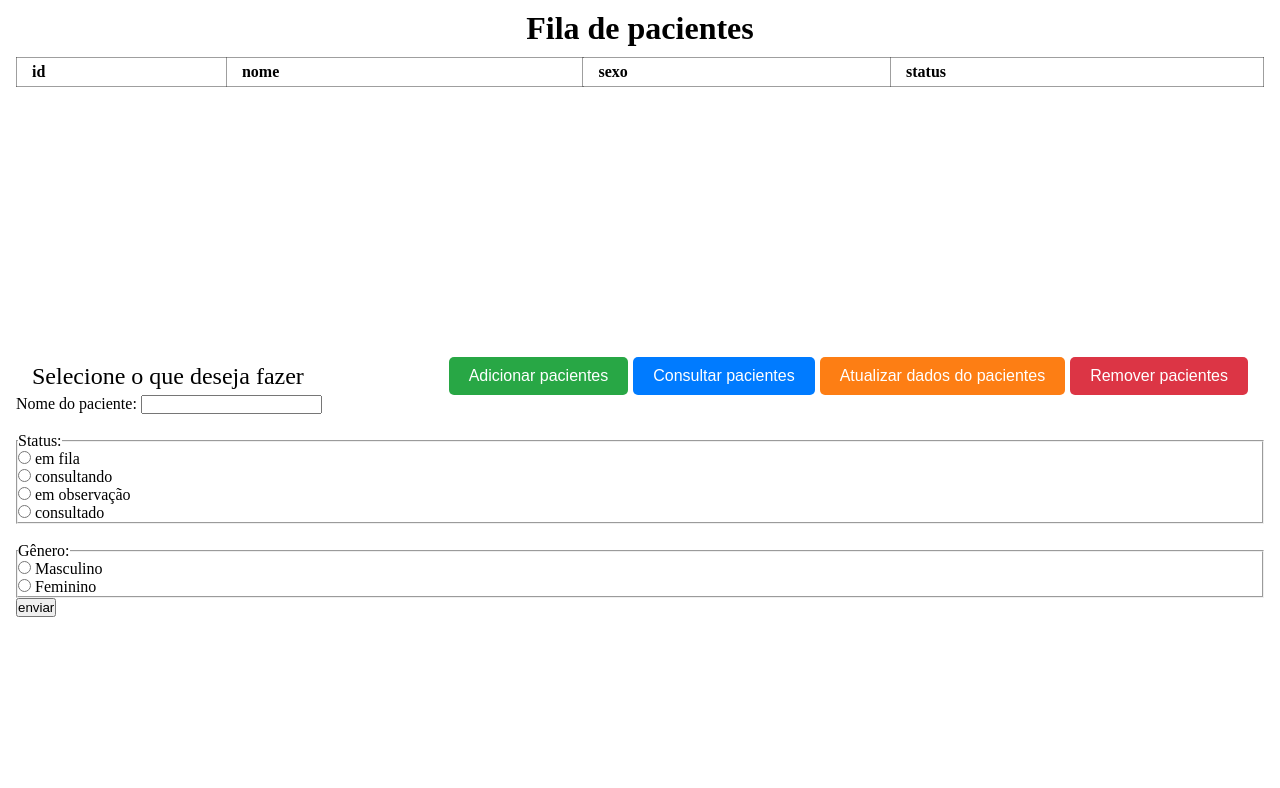
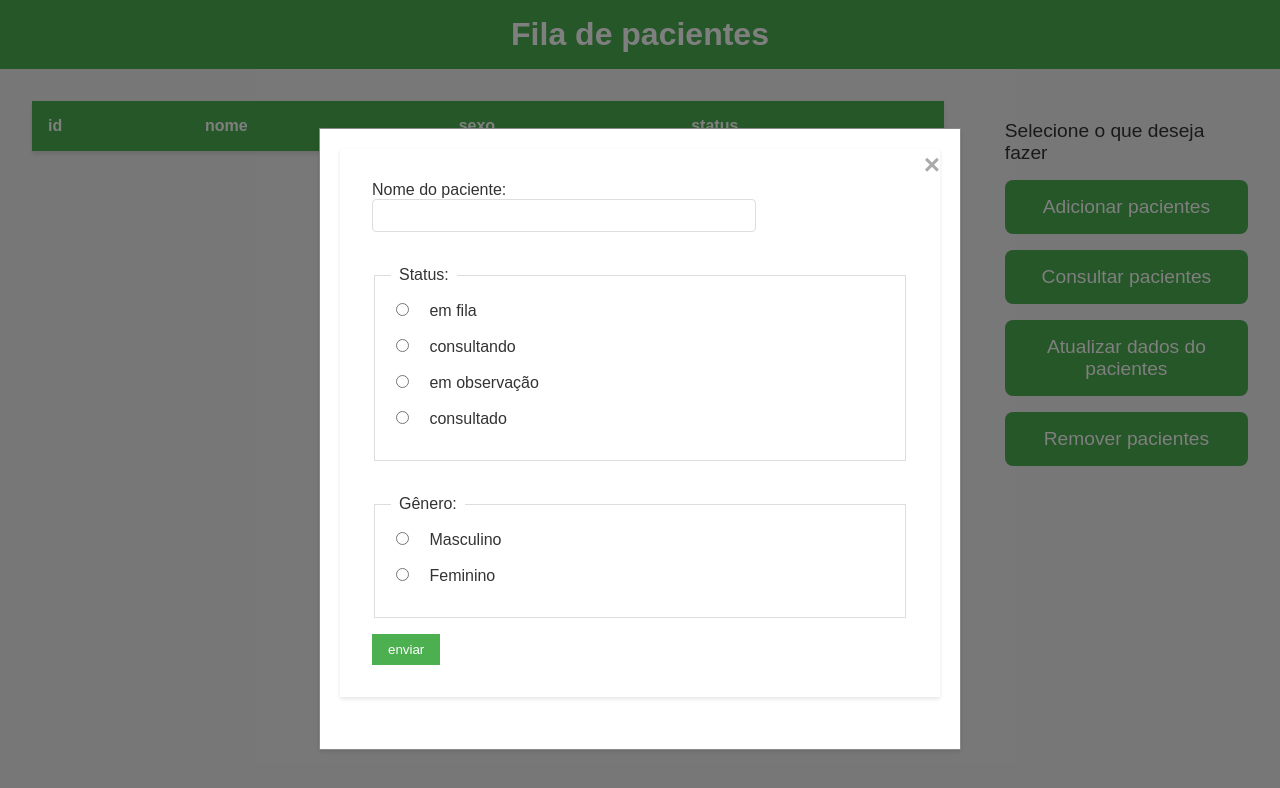
Before and after one commit to macielzeferino/queue-of-patients, a plain HTML site: page src/index.html in a window 1280 px wide. Both pictures are taken after a click on the button "Adicionar pacientes". Drawn offline with Linux system fonts and the light colour scheme.

Commit message:
adding stylizations and function modal for form

```diff
--- a/services/tableDataSynchronization.js
+++ b/services/tableDataSynchronization.js
@@ -39,3 +39,59 @@ function renderTable(data) {
       tableBody.appendChild(row);
   });
 }
+
+
+document.addEventListener('DOMContentLoaded', () => {
+    const addButton = document.querySelector('.btn-add');
+    const viewButton = document.querySelector('.btn-view');
+    const updateButton = document.querySelector('.btn-update');
+    const deleteButton = document.querySelector('.btn-delete');
+
+    const addModal = document.getElementById('formAdd');
+    const viewModal = document.getElementById('formView');
+    const updateModal = document.getElementById('formUpdate');
+    const deleteModal = document.getElementById('formDelete');
+
+    const closeButtons = document.querySelectorAll('.close');
+
+    addButton.addEventListener('click', () => {
+      addModal.classList.remove('hidden');
+      addModal.style.display = 'block';
+    });
+
+    viewButton.addEventListener('click', () => {
+      viewModal.classList.remove('hidden');
+      viewModal.style.display = 'block';
+    });
+
+    updateButton.addEventListener('click', () => {
+      updateModal.classList.remove('hidden');
+      updateModal.style.display = 'block';
+    });
+
+    deleteButton.addEventListener('click', () => {
+      deleteModal.classList.remove('hidden');
+      deleteModal.style.display = 'block';
+    });
+
+    closeButtons.forEach(button => {
+      button.addEventListener('click', () => {
+        addModal.style.display = 'none';
+        viewModal.style.display = 'none';
+        updateModal.style.display = 'none';
+        deleteModal.style.display = 'none';
+      });
+    });
+
+    window.addEventListener('click', (event) => {
+      if (event.target == addModal) {
+        addModal.style.display = 'none';
+      } else if (event.target == viewModal) {
+        viewModal.style.display = 'none';
+      } else if (event.target == updateModal) {
+        updateModal.style.display = 'none';
+      } else if (event.target == deleteModal) {
+        deleteModal.style.display = 'none';
+      }
+    });
+  });
--- a/src/index.html
+++ b/src/index.html
@@ -3,14 +3,12 @@
 <head>
   <meta charset="UTF-8">
   <meta name="viewport" content="width=device-width, initial-scale=1.0">
-  <title>queue patients</title>
+  <title>Queue Patients</title>
   <link rel="stylesheet" href="style.css">
 </head>
 <body>
   <header>
-    <h1>
-      Fila de pacientes
-    </h1>
+    <h1>Fila de pacientes</h1>
   </header>
   <main>
     <section class="output-datas">
@@ -24,9 +22,11 @@
           </tr>
         </thead>
         <tbody>
+          <!-- Dynamic content here -->
         </tbody>
       </table>
     </section>
+
     <section class="input-datas">
       <p>Selecione o que deseja fazer</p>
       <div class="buttons">
@@ -36,11 +36,16 @@
         <button class="btn btn-delete">Remover pacientes</button>
       </div>
     </section>
-    <form action="#" class="hidden" id="formData">
+
+    <div class="modal hidden" id="formAdd">
+      <div class="modal-content">
+        <span class="close">&times;</span>
+        <form action="#">
           <div>
-        <label for="name">Nome do paciente: </label>
+            <label for="name">Nome do paciente:</label>
             <input type="text" name="name" id="name">
-      </div><br>
+          </div>
+          <br>
           <fieldset>
             <legend>Status:</legend>
             <div>
@@ -58,8 +63,9 @@
             <div>
               <input type="radio" name="status" id="widowed" value="widowed">
               <label for="widowed">consultado</label>
+            </div>
           </fieldset>
-      </div><br>
+          <br>
           <fieldset>
             <legend>Gênero:</legend>
             <div>
@@ -73,19 +79,24 @@
           </fieldset>
           <button type="submit">enviar</button>
         </form>
-   <div class="hidden" id="input-delete">
-     <br>
-     <label for="idPatient">Digite o id do paciente que deseja remover</label>
-    <input type="text" name="idPatient" id="idPatient">
       </div>
-  <div class="hidden" id="input-view">
-    <br>
-    <label for="idSearch">Digite o ID do paciente que deseja consultar:</label>
+    </div>
+
+    <div class="modal hidden" id="formView">
+      <div class="modal-content">
+        <span class="close">&times;</span>
+        <form action="#">
+          <label for="idView">Digite o ID do paciente que deseja consultar:</label>
           <input type="text" name="idView" id="idView">
           <button id="searchButton">Consultar</button>
+        </form>
       </div>
-  <div class="hidden" id="input-update">
-    <form  id="updateForm">
+    </div>
+
+    <div class="modal hidden" id="formUpdate">
+      <div class="modal-content">
+        <span class="close">&times;</span>
+        <form id="updateForm">
           <label for="idUpdate">Digite o ID do paciente que deseja atualizar:</label>
           <input type="text" name="idUpdate" id="idUpdate">
           <label for="nameUpdate">Novo nome:</label>
@@ -97,8 +108,20 @@
           <button type="submit">Atualizar Paciente</button>
         </form>
       </div>
+    </div>
+
+    <div class="modal hidden" id="formDelete">
+      <div class="modal-content">
+        <span class="close">&times;</span>
+        <form action="#">
+          <label for="idPatient">Digite o id do paciente que deseja remover:</label>
+          <input type="text" name="idPatient" id="idPatient">
+          <button type="submit">Remover</button>
+        </form>
+      </div>
+    </div>
   </main>
-  <script  src="../services/patientManagement.js"></script>
-  <script  src="../services/tableDataSynchronization.js"></script>
+  <script src="../services/patientManagement.js"></script>
+  <script src="../services/tableDataSynchronization.js"></script>
 </body>
 </html>
--- a/src/style.css
+++ b/src/style.css
@@ -1,90 +1,205 @@
-:root{
-  --gray: #3337;
+/* style.css */
+
+/* General styles */
+body {
+  font-family: Arial, sans-serif;
+  margin: 0;
+  padding: 0;
+  background-color: #f0f0f0;
+  color: #333;
 }
 
-* {
-  margin: 0;
-  padding: 0;
-  box-sizing: border-box;
+header {
+  background-color: #4CAF50;
+  color: white;
+  padding: 1rem;
+  text-align: center;
 }
 
-header h1{
-  text-align: center;
-  padding: 10px;
+h1 {
+  margin: 0;
 }
 
-main{
-  width: 100vw;
-  height: 70vh;
+main {
+  padding: 2rem;
   display: flex;
-  flex-direction: column;
-  padding: 0 1rem;
+  justify-content: space-between;
 }
 
-.patients-list{
-  width: 100%;
-  height: max-content;
-  border-collapse: collapse;
-  border: 1px solid var(--gray);
+.hidden {
+  display: none;
 }
 
-.patients-list thead tr th,
-.patients-list tbody tr td{
-  text-align: start;
-  text-indent: 10px;
-  border: 1px solid var(--gray);
-  padding: 5px;
+/* Table styles */
+table {
+  width: 100%;
+  border-collapse: collapse;
+  margin-bottom: 2rem;
+  background-color: white;
+  box-shadow: 0 2px 4px rgba(0, 0, 0, 0.1);
 }
 
-.output-datas{
-  width: 100%;
-  flex-grow: 1;
+th, td {
+  padding: 1rem;
+  text-align: left;
+  border-bottom: 1px solid #ddd;
 }
 
-.input-datas{
-  display: flex;
-  flex-wrap: wrap;
-  justify-content: space-between;
-  padding: 0 1rem;
-  align-items: center;
-  font-size: 1.5rem;
+th {
+  background-color: #f4f4f4;
 }
 
-.buttons{
-  display: flex;
-  flex-wrap: wrap;
-  gap: 5px;
+thead th {
+  background-color: #4CAF50;
+  color: white;
 }
 
-.btn{
-  padding: 10px 20px;
+tbody tr:nth-child(even) {
+  background-color: #f9f9f9;
+}
+
+/* Form and button styles */
+section.input-datas p {
+  font-size: 1.2rem;
+  margin-bottom: 1rem;
+}
+
+.buttons {
+  display: flex;
+  gap: 1rem;
+  margin-bottom: 2rem;
+}
+
+.btn {
+  background-color: #4CAF50;
+  color: white;
   border: none;
-  border-radius: 5px;
+  padding: 0.5rem 1rem;
+  cursor: pointer;
+  transition: background-color 0.3s;
+}
+
+.btn:hover {
+  background-color: #45a049;
+}
+
+form {
+  background-color: white;
+  padding: 2rem;
+  box-shadow: 0 2px 4px rgba(0, 0, 0, 0.1);
+  margin-bottom: 2rem;
+}
+
+form div, fieldset {
+  margin-bottom: 1rem;
+}
+
+form label {
+  display: inline-block;
+  width: 150px;
+}
+
+form input[type="text"],
+form input[type="radio"] {
+  margin-right: 1rem;
+}
+
+form button[type="submit"] {
+  background-color: #4CAF50;
   color: white;
-  font-size: 16px;
+  border: none;
+  padding: 0.5rem 1rem;
+  cursor: pointer;
+  transition: background-color 0.3s;
+}
+
+form button[type="submit"]:hover {
+  background-color: #45a049;
+}
+
+fieldset {
+  border: 1px solid #ddd;
+  padding: 1rem;
+}
+
+legend {
+  padding: 0 0.5rem;
+}
+
+input[type="text"] {
+  width: calc(100% - 170px);
+  padding: 0.5rem;
+  border: 1px solid #ddd;
+  border-radius: 4px;
+}
+
+input[type="radio"] {
+  margin-right: 0.5rem;
+}
+
+/* Modal styles */
+.modal {
+  display: none;
+  position: fixed;
+  z-index: 1;
+  left: 0;
+  top: 0;
+  width: 100%;
+  height: 100%;
+  overflow: auto;
+  background-color: rgba(0, 0, 0, 0.5);
+}
+
+.modal-content {
+  background-color: #fff;
+  margin: 10% auto;
+  padding: 20px;
+  border: 1px solid #888;
+  width: 80%;
+  max-width: 600px;
+  position: relative;
+  box-shadow: 0 2px 4px rgba(0, 0, 0, 0.1);
+}
+
+.close {
+  color: #aaa;
+  float: right;
+  font-size: 28px;
+  font-weight: bold;
+}
+
+.close:hover,
+.close:focus {
+  color: black;
+  text-decoration: none;
   cursor: pointer;
 }
 
-.btn-add {
-  background-color: #28a745;
+
+/* CSS for section widths */
+.output-datas {
+  width: 75%;
+  display: inline-block;
+  vertical-align: top;
 }
 
-.btn-view {
-  background-color: #007bff;
+.input-datas {
+  width: 20%;
+  display: inline-block;
+  vertical-align: top;
 }
 
-.btn-update {
-  background-color: #fd7e14;
+
+.input-datas .buttons {
+  display: block; /* Garante que os botões fiquem um abaixo do outro */
+  text-align: center; /* Alinha os botões ao centro horizontalmente */
 }
 
-.btn-delete {
-  background-color: #dc3545;
+.input-datas .btn {
+  display: block; /* Faz os botões ficarem um abaixo do outro */
+  width: 100%; /* Ocupa toda a largura disponível */
+  margin-bottom: 1rem; /* Espaçamento entre os botões */
+  padding: 1rem; /* Aumenta o preenchimento interno dos botões */
+  font-size: 1.2rem; /* Aumenta o tamanho do texto dos botões */
+  border-radius: 8px; /* Arredonda as bordas dos botões */
 }
-
-.btn:hover {
-  opacity: 0.8;
-}
-
-.hidden{
-  display: none;
-}
```
Lines whose indentation alone changed are shown as unchanged.
